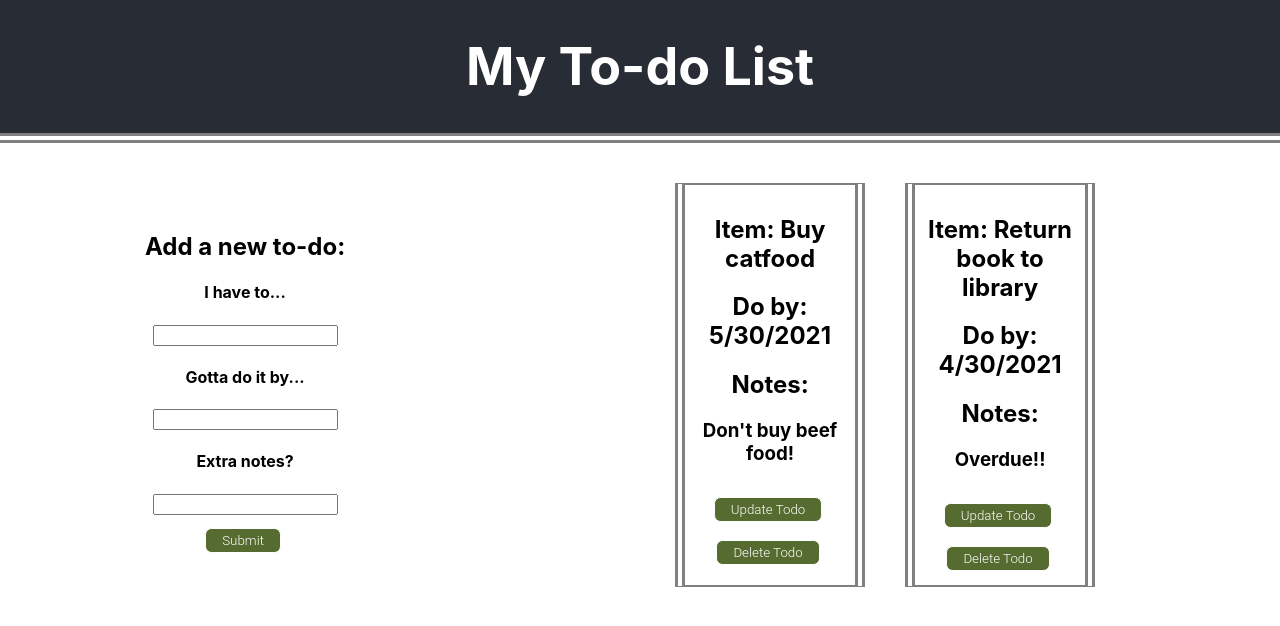
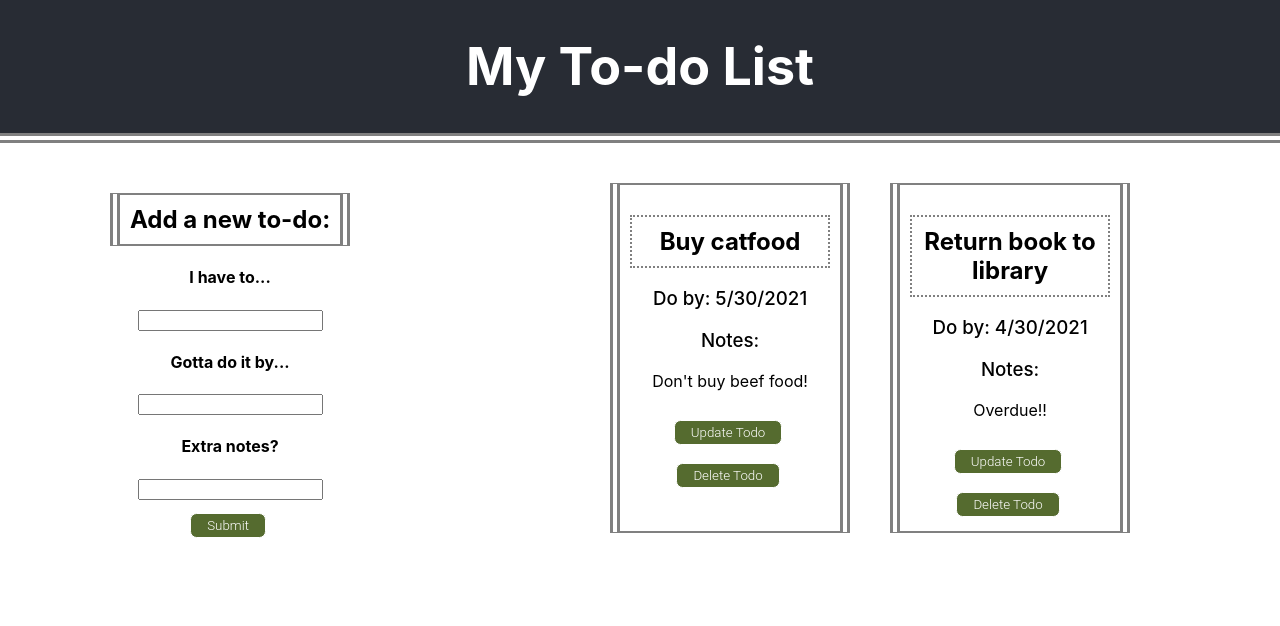
Before and after one commit to BestBroBradley/redux-todo, a React (Create React App) app: page / in a window 1280 px wide. Shown: the top 626 px of the page. Built offline with nearby package versions, Linux system fonts and the light colour scheme.

Commit message:
Worked on some styling

```diff
--- a/src/App.css
+++ b/src/App.css
@@ -44,15 +44,15 @@ button {
   border-top: 10px grey double;
 }
 
-#newtodo {
-  margin: auto;
-}
-
-#notodos {
+.Header, #notodos {
   border: 2px solid grey;
   border-left: 10px double grey;
   border-right: 10px double grey;
   padding: 10px;
+}
+
+#newtodo {
+  margin: auto;
 }
 
 #todos {
@@ -62,8 +62,17 @@ button {
   padding: 20px;
 }
 
+#todotitle {
+  border: 2px grey dotted;
+  padding: 10px;
+}
+
+.TodoDetails {
+  font-weight: 500;
+}
+
 #todoitem {
-  width: 150px;
+  width: 200px;
   flex-wrap: wrap;
   border: 2px solid grey;
   border-left: 10px double grey;
--- a/src/components/NewTodo.js
+++ b/src/components/NewTodo.js
@@ -26,7 +26,7 @@ const NewTodo = () => {
 
     return (
         <>
-            <h2>Add a new to-do:</h2>
+            <h2 className="Header">Add a new to-do:</h2>
             <h4>I have to...</h4>
             <input value={current.title} name="title" onChange={handleChange} />
             <h4>Gotta do it by...</h4>
--- a/src/components/TodoItem.js
+++ b/src/components/TodoItem.js
@@ -21,10 +21,10 @@ const TodoItem = (props) => {
 
     return (
         <div id="todoitem">
-            <h2>Item: {title}</h2>
-            <h2>Do by: {date}</h2>
-            <h2>Notes:</h2>
-            <h3>{memo}</h3>
+            <h2 id="todotitle">{title}</h2>
+            <h3 className="TodoDetails">Do by: {date}</h3>
+            <h3 className="TodoDetails">Notes:</h3>
+            <p>{memo}</p>
             <button onClick={handleUpdate}>Update Todo</button>
             <button onClick={handleDelete}>Delete Todo</button>
         </div>
```
